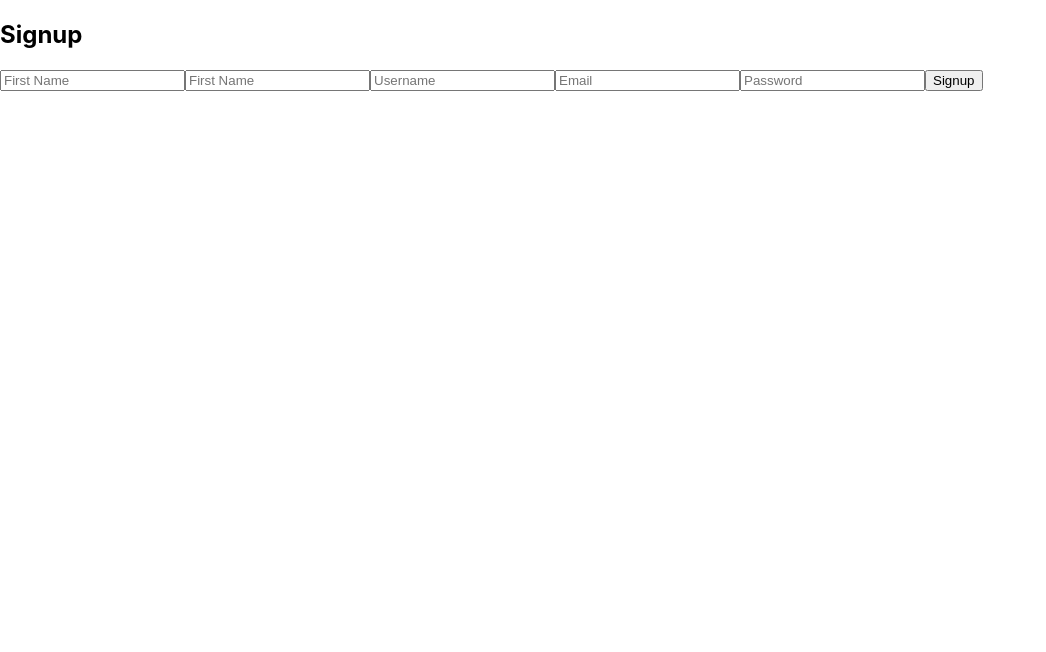
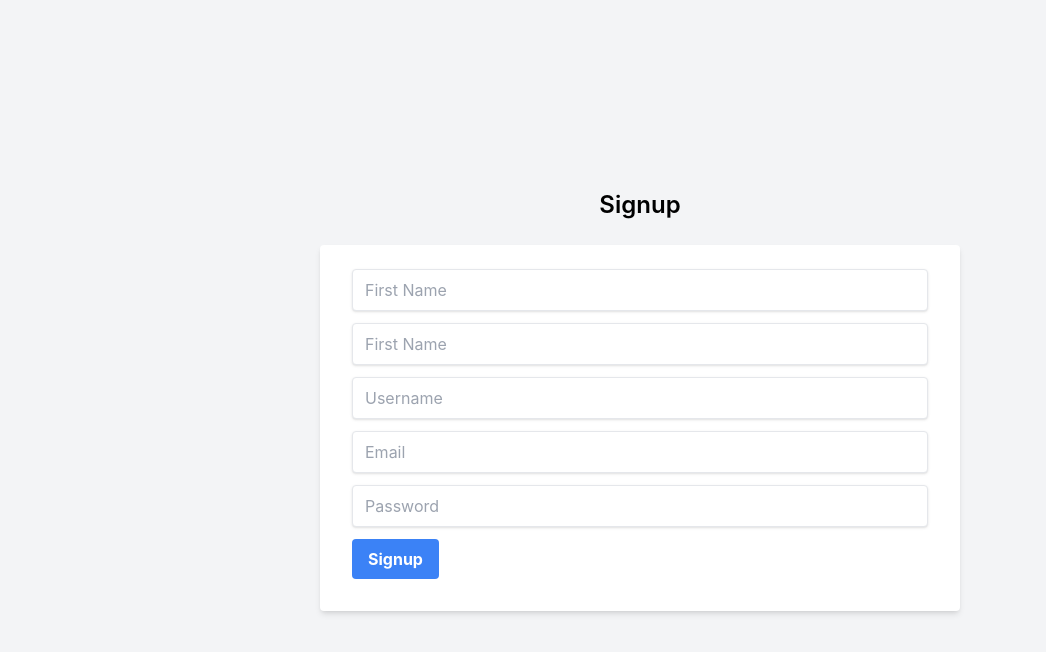
Before and after one commit to prabhakarsingh2019/MERN, a React (Create React App) app in the folder quiz-app/frontend/: page /sign-up in a window 1280 px wide. Shown: the top 652 px of the page, without its empty margins (0-1046 px from the left). Built offline with nearby package versions, Linux system fonts and the light colour scheme.

Commit message:
added styling for login and signup

```diff
--- a/quiz-app/frontend/package.json
+++ b/quiz-app/frontend/package.json
@@ -36,5 +36,10 @@
       "last 1 firefox version",
       "last 1 safari version"
     ]
+  },
+  "devDependencies": {
+    "autoprefixer": "^10.4.20",
+    "postcss": "^8.4.47",
+    "tailwindcss": "^3.4.14"
   }
 }
--- /dev/null
+++ b/quiz-app/frontend/postcss.config.js
@@ -0,0 +1,6 @@
+module.exports = {
+  plugins: {
+    tailwindcss: {},
+    autoprefixer: {},
+  },
+}
--- a/quiz-app/frontend/src/components/Login.js
+++ b/quiz-app/frontend/src/components/Login.js
@@ -21,15 +21,19 @@
     }
   };
   return (
-    <div>
-      <h2>Login</h2>
-      <form onSubmit={handleSubmit}>
+    <div className="flex flex-col items-center justify-center min-h-screen bg-gray-100">
+      <h2 className="text-2xl font-semibold mb-6">Login</h2>
+      <form
+        onSubmit={handleSubmit}
+        className="bg-white shadow-md rounded px-8 pt-6 pb-8 w-1/2"
+      >
         <input
           type="email"
           name="email"
           placeholder="Email"
           onChange={handleChange}
           required
+          className="shadow appearance-none border rounded w-full py-2 px-3 text-gray-700 mb-3"
         />
         <input
           type="password"
@@ -37,10 +41,16 @@
           placeholder="Password"
           onChange={handleChange}
           required
+          className="shadow appearance-none border rounded w-full py-2 px-3 text-gray-700 mb-3"
         />
-        <button type="submit">Signup</button>
+        <button
+          type="submit"
+          className="bg-blue-500 hover:bg-blue-700 text-white font-bold py-2 px-4 rounded"
+        >
+          Signup
+        </button>
       </form>
-      {message && <p>{message}</p>}
+      {message && <p className="text-red-500 mt-4">{message}</p>}
     </div>
   );
 };
--- a/quiz-app/frontend/src/components/Signup.js
+++ b/quiz-app/frontend/src/components/Signup.js
@@ -26,15 +26,19 @@
   };
 
   return (
-    <div>
-      <h2>Signup</h2>
-      <form onSubmit={handleSubmit}>
+    <div className="flex flex-col items-center justify-center min-h-screen bg-gray-100">
+      <h2 className="text-2xl font-semibold mb-6">Signup</h2>
+      <form
+        onSubmit={handleSubmit}
+        className="bg-white shadow-md rounded px-8 pt-6 pb-8 w-1/2"
+      >
         <input
           type="text"
           name="firstName"
           placeholder="First Name"
           onChange={handleChange}
           required
+          className="shadow appearance-none border rounded w-full py-2 px-3 text-gray-700 mb-3"
         />
         <input
           type="text"
@@ -42,6 +46,7 @@
           placeholder="First Name"
           onChange={handleChange}
           required
+          className="shadow appearance-none border rounded w-full py-2 px-3 text-gray-700 mb-3"
         />
         <input
           type="text"
@@ -49,6 +54,7 @@
           placeholder="Username"
           onChange={handleChange}
           required
+          className="shadow appearance-none border rounded w-full py-2 px-3 text-gray-700 mb-3"
         />
         <input
           type="email"
@@ -56,6 +62,7 @@
           placeholder="Email"
           onChange={handleChange}
           required
+          className="shadow appearance-none border rounded w-full py-2 px-3 text-gray-700 mb-3"
         />
         <input
           type="password"
@@ -63,10 +70,16 @@
           placeholder="Password"
           onChange={handleChange}
           required
+          className="shadow appearance-none border rounded w-full py-2 px-3 text-gray-700 mb-3"
         />
-        <button type="submit">Signup</button>
+        <button
+          type="submit"
+          className="bg-blue-500 hover:bg-blue-700 text-white font-bold py-2 px-4 rounded"
+        >
+          Signup
+        </button>
       </form>
-      {message && <p>{message}</p>}
+      {message && <p className="text-red-500 mt-4">{message}</p>}
     </div>
   );
 };
--- a/quiz-app/frontend/src/index.css
+++ b/quiz-app/frontend/src/index.css
@@ -1,3 +1,8 @@
+@tailwind base;
+@tailwind components;
+@tailwind utilities;
+
+
 body {
   margin: 0;
   font-family: -apple-system, BlinkMacSystemFont, 'Segoe UI', 'Roboto', 'Oxygen',
--- /dev/null
+++ b/quiz-app/frontend/tailwind.config.js
@@ -0,0 +1,8 @@
+/** @type {import('tailwindcss').Config} */
+module.exports = {
+  content: ["./src/**/*.{js,jsx,ts,tsx}"],
+  theme: {
+    extend: {},
+  },
+  plugins: [],
+};
```
Also changed, not shown: 1 other file (tests, documents, lock files or other folders).
